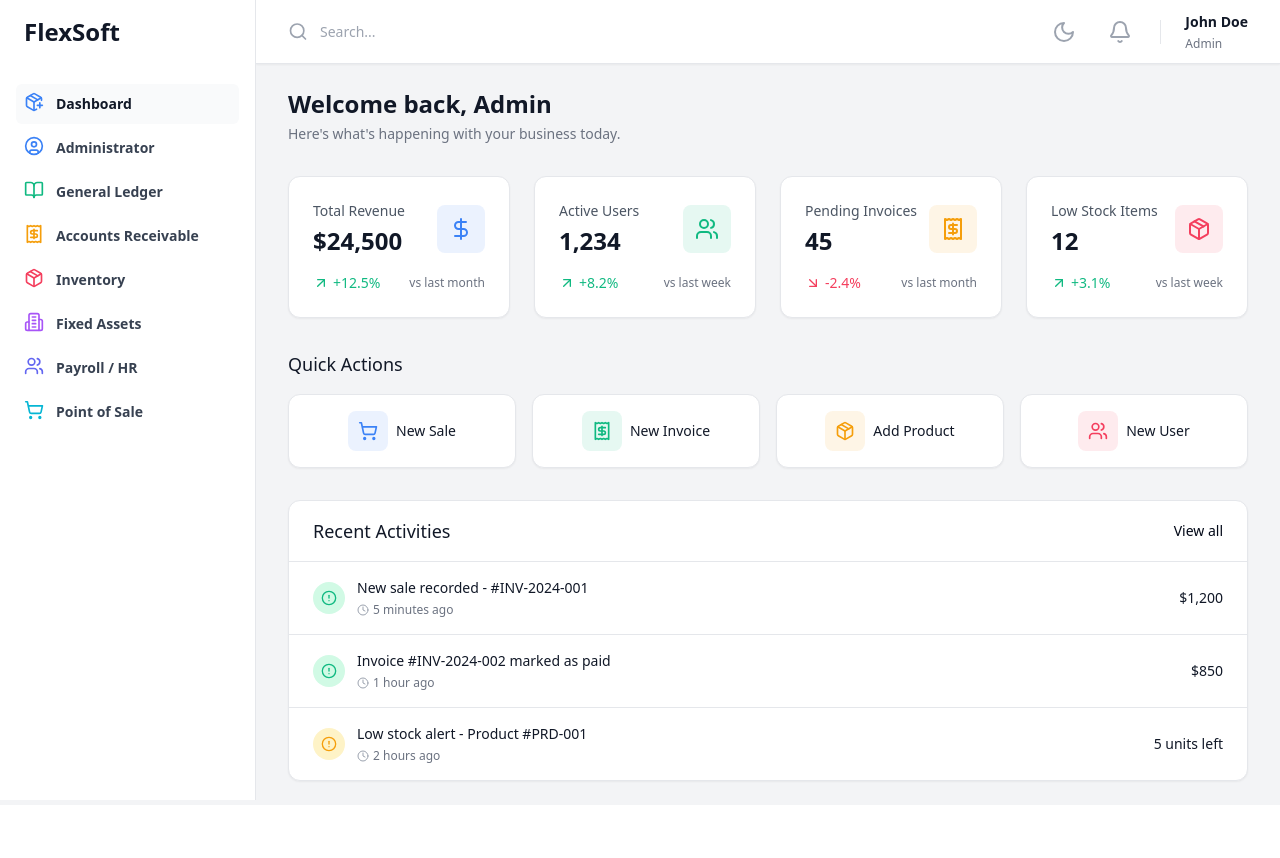
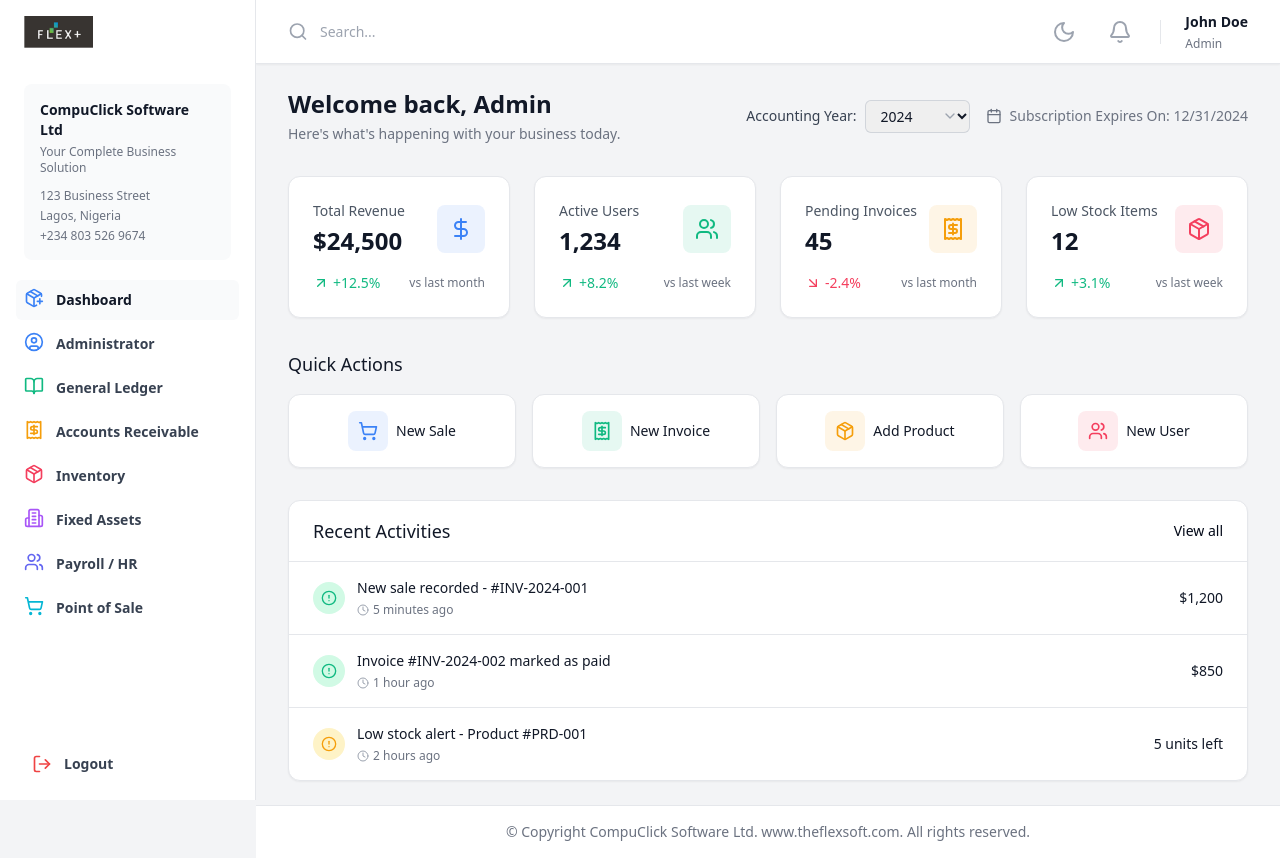
Before and after one commit to Mosesvictor1/FlexSoftwares, a React (Vite) app: page /dashboard in a window 1280 px wide. Before the commit the page ends 805 px from the top, so only its background shows below. Built offline with nearby package versions, Linux system fonts and the light colour scheme.

Commit message:
Address added

```diff
--- a/src/components/layout/Sidebar.jsx
+++ b/src/components/layout/Sidebar.jsx
@@ -1,5 +1,5 @@
 import { useState } from "react";
-import { Link, useLocation } from "react-router-dom";
+import { Link, useLocation, useNavigate } from "react-router-dom";
 import {
   Users,
   BookOpen,
@@ -11,6 +11,7 @@ import {
   Menu,
   X,
   PackagePlus,
+  LogOut,
 } from "lucide-react";
 
 const navigation = [
@@ -75,6 +76,7 @@ const navigation = [
 function Sidebar() {
   const [isOpen, setIsOpen] = useState(false);
   const location = useLocation();
+  const navigate = useNavigate();
 
   return (
     <>
@@ -89,7 +91,7 @@ function Sidebar() {
           <Menu className="h-6 w-6" aria-hidden="true" />
         </button>
         <div className="flex-1 text-sm font-semibold leading-6 text-gray-900 dark:text-white">
-          FlexSoft
+          <img src="assets/logo.png" alt="FlexSoft Logo" className="h-8" />
         </div>
       </div>
 
@@ -107,9 +109,7 @@ function Sidebar() {
         <div className="fixed inset-y-0 left-0 z-50 w-full overflow-y-auto bg-white dark:bg-gray-800 px-6 py-6 sm:max-w-sm sm:ring-1 sm:ring-gray-900/10 dark:sm:ring-gray-700/10">
           <div className="flex items-center justify-between">
             <div className="-m-1.5 p-1.5">
-              <span className="text-2xl font-bold text-gray-900 dark:text-white">
-                FlexSoft
-              </span>
+              <img src="assets/logo.png" alt="FlexSoft Logo" className="h-8" />
             </div>
             <button
               type="button"
@@ -120,6 +120,32 @@ function Sidebar() {
               <X className="h-6 w-6" aria-hidden="true" />
             </button>
           </div>
+
+          {/* Company Info for Mobile */}
+          <div className="mt-6 bg-gray-50 dark:bg-gray-700/50 rounded-lg p-4">
+            <div className="space-y-3">
+              <div>
+                <h3 className="text-sm font-semibold text-gray-900 dark:text-white">
+                  CompuClick Software Ltd
+                </h3>
+                <p className="mt-1 text-xs text-gray-500 dark:text-gray-400">
+                  Your Complete Business Solution
+                </p>
+              </div>
+              <div className="space-y-1">
+                <p className="text-xs text-gray-500 dark:text-gray-400">
+                  123 Business Street
+                </p>
+                <p className="text-xs text-gray-500 dark:text-gray-400">
+                  Lagos, Nigeria
+                </p>
+                <p className="text-xs text-gray-500 dark:text-gray-400">
+                  +234 803 526 9674
+                </p>
+              </div>
+            </div>
+          </div>
+
           <div className="mt-6 flow-root">
             <div className="-my-6 divide-y divide-gray-500/10 dark:divide-gray-700/10">
               <div className="space-y-2 py-6">
@@ -140,6 +166,13 @@ function Sidebar() {
                     {item.name}
                   </Link>
                 ))}
+                <button
+                  className="group -mx-3 flex w-full items-center gap-x-3 rounded-md p-3 text-sm font-semibold leading-6 text-gray-700 hover:bg-gray-50 hover:text-gray-900 dark:text-gray-200 dark:hover:bg-gray-700/50 dark:hover:text-white"
+                  onClick={() => navigate("/login")}
+                >
+                  <LogOut className="h-5 w-5 shrink-0 text-red-500" />
+                  Logout
+                </button>
               </div>
             </div>
           </div>
@@ -150,9 +183,30 @@ function Sidebar() {
       <div className="hidden lg:fixed lg:inset-y-0 lg:z-50 lg:flex lg:w-64 lg:flex-col">
         <div className="flex grow flex-col gap-y-5 overflow-y-auto border-r border-gray-200 bg-white dark:border-gray-700 dark:bg-gray-800 px-6 pb-4">
           <div className="flex h-16 shrink-0 items-center">
-            <span className="text-2xl font-bold text-gray-900 dark:text-white">
-              FlexSoft
-            </span>
+            <img src="assets/logo.png" alt="FlexSoft Logo" className="h-8" />
+          </div>
+          <div className="bg-gray-50 dark:bg-gray-700/50 rounded-lg p-4">
+            <div className="space-y-3">
+              <div>
+                <h3 className="text-sm font-semibold text-gray-900 dark:text-white">
+                  CompuClick Software Ltd
+                </h3>
+                <p className="mt-1 text-xs text-gray-500 dark:text-gray-400">
+                  Your Complete Business Solution
+                </p>
+              </div>
+              <div className="space-y-1">
+                <p className="text-xs text-gray-500 dark:text-gray-400">
+                  123 Business Street
+                </p>
+                <p className="text-xs text-gray-500 dark:text-gray-400">
+                  Lagos, Nigeria
+                </p>
+                <p className="text-xs text-gray-500 dark:text-gray-400">
+                  +234 803 526 9674
+                </p>
+              </div>
+            </div>
           </div>
           <nav className="flex flex-1 flex-col">
             <ul role="list" className="flex flex-1 flex-col gap-y-7">
@@ -178,6 +232,15 @@ function Sidebar() {
                   ))}
                 </ul>
               </li>
+              <li className="mt-auto">
+                <button
+                  className="group flex w-full items-center gap-x-3 rounded-md p-2 text-sm font-semibold leading-6 text-gray-700 hover:bg-gray-50 hover:text-gray-900 dark:text-gray-200 dark:hover:bg-gray-700/50 dark:hover:text-white"
+                  onClick={() => navigate("/login")}
+                >
+                  <LogOut className="h-5 w-5 shrink-0 text-red-500" />
+                  Logout
+                </button>
+              </li>
             </ul>
           </nav>
         </div>
--- a/src/pages/dashboard/Dashboard.jsx
+++ b/src/pages/dashboard/Dashboard.jsx
@@ -13,10 +13,12 @@ import {
   ArrowDownRight,
   Calendar,
   Clock,
+  ChevronDown,
 } from "lucide-react";
 import Topbar from "../../components/layout/Topbar";
 import Sidebar from "../../components/layout/Sidebar";
 // import { useTheme } from "../../context/ThemeContext";
+import { useState } from "react";
 
 const stats = [
   {
@@ -95,7 +97,8 @@ function Dashboard() {
   // TODO: Get this from auth context/state
   const userRole = "Admin";
   const userName = "John Doe";
-
+  const [accountingYear, setAccountingYear] = useState("2024");
+  const subscriptionExpiry = "2024-12-31"; // This should come from your backend
 
   return (
     <div className="min-h-screen bg-gray-100 dark:bg-gray-900">
@@ -106,15 +109,48 @@ function Dashboard() {
 
         <main className="py-6">
           <div className="max-w-7xl mx-auto px-4 sm:px-6 lg:px-8">
-            {/* Welcome Section */}
+            {/* Welcome Section with Accounting Year and Subscription Info */}
             <div className="mb-8">
-
+              <div className="flex flex-col sm:flex-row sm:items-center sm:justify-between">
+                <div>
                   <h1 className="text-2xl font-bold text-gray-900 dark:text-white">
                     Welcome back, {userRole}
                   </h1>
                   <p className="mt-1 text-sm text-gray-500 dark:text-gray-400">
                     Here's what's happening with your business today.
                   </p>
+                </div>
+                <div className="mt-4 sm:mt-0 flex flex-col sm:flex-row gap-4">
+                  <div className="flex items-center gap-2">
+                    <label
+                      htmlFor="accounting-year"
+                      className="text-sm font-medium text-gray-700 dark:text-gray-300"
+                    >
+                      Accounting Year:
+                    </label>
+                    <div className="relative">
+                      <select
+                        id="accounting-year"
+                        value={accountingYear}
+                        onChange={(e) => setAccountingYear(e.target.value)}
+                        className="block w-full rounded-md border-0 py-1.5 pl-3 pr-10 text-gray-900 ring-1 ring-inset ring-gray-300 focus:ring-2 focus:ring-primary sm:text-sm sm:leading-6 dark:bg-gray-800 dark:text-white dark:ring-gray-700"
+                      >
+                        <option value="2023">2023</option>
+                        <option value="2024">2024</option>
+                        <option value="2025">2025</option>
+                      </select>
+                      <ChevronDown className="pointer-events-none absolute right-3 top-1/2 -translate-y-1/2 h-4 w-4 text-gray-400" />
+                    </div>
+                  </div>
+                  <div className="flex items-center gap-2 text-sm text-gray-500 dark:text-gray-400">
+                    <Calendar className="h-4 w-4" />
+                    <span>
+                      Subscription Expires On:{" "}
+                      {new Date(subscriptionExpiry).toLocaleDateString()}
+                    </span>
+                  </div>
+                </div>
+              </div>
             </div>
 
             {/* Stats Grid */}
@@ -255,6 +291,16 @@ function Dashboard() {
             </div>
           </div>
         </main>
+
+        {/* Footer */}
+        <footer className="mt-auto border-t border-gray-200 dark:border-gray-700 bg-white dark:bg-gray-800">
+          <div className="max-w-7xl mx-auto py-4 px-4 sm:px-6 lg:px-8">
+            <p className="text-center text-sm text-gray-500 dark:text-gray-400">
+              © Copyright CompuClick Software Ltd. www.theflexsoft.com. All
+              rights reserved.
+            </p>
+          </div>
+        </footer>
       </div>
     </div>
   );
```
Lines whose indentation alone changed are shown as unchanged.
